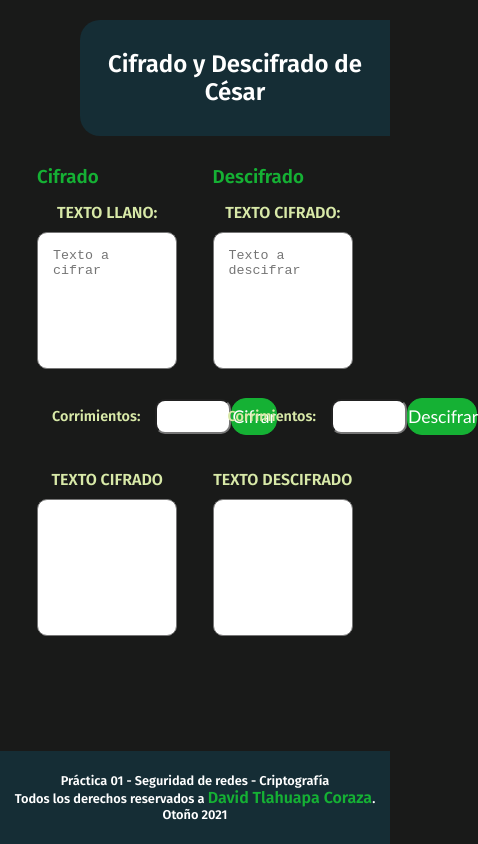
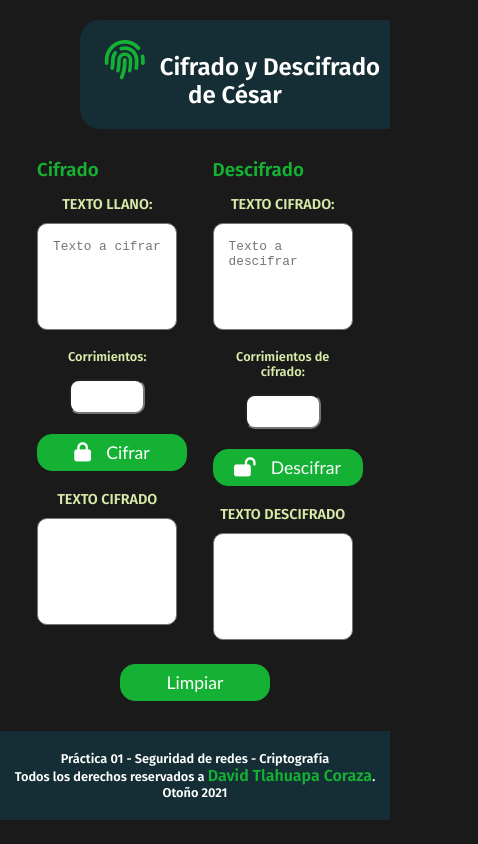
Before and after one commit to DavidTlCo/Cifrado-Descifrado-Cesar, a plain HTML site: page index.html in a window 390 px wide. Shown: the whole page, 478 px wide, since content can reach past the window. Drawn offline with Linux system fonts and the light colour scheme.

Commit message:
Encrypt/decrypt working

```diff
--- a/css/style.css
+++ b/css/style.css
@@ -17,13 +17,20 @@ body{
     background-color: var(--dark-primary);
     font-family: 'Fira Sans', sans-serif;
 }
+.fa-fingerprint{
+    margin: 0 15px;
+    font-size: 2.5rem;
+    color: var(--green-primary);
+
+}
 .title{
     margin: 20px 0px 15px 80px;
-    padding: 30px 0;
+    padding: 20px 0;
     color: var(--text-white);
     text-align: center;
     background-color: var(--dark-secondary);
     border-radius: 20px 0 0 20px;
+    font-size: 1.5rem;
 }
 .subtitle{
     text-align: start;
@@ -47,16 +54,18 @@ body{
     margin: 10px 0;
     text-align: center;
     text-transform: uppercase;
+    font-size: 0.9rem;
 }
 label{
     color: var(--text-light);
     padding: 0 15px;
-    font-size: 0.9rem;
+    font-size: 0.8rem;
 }
 .btn{
     display: block;
-    margin: 25px auto;
+    margin: 20px auto;
     width: 50%;
+    min-width: 150px;
     padding: 7px 0;
     border: 1px solid var(--green-primary);
     border-radius: 15px;
@@ -70,6 +79,14 @@ label{
     cursor: pointer;
     border: 1px solid var(--text-white);
 }
+.btn-reset{
+    width: 20%;
+}
+.fa-lock-open, .fa-lock{
+    color: var(--text-white);
+    margin-right: 15px;
+    font-size: 1.2rem;
+}
 textarea{
     resize: none;
     width: 100%;
@@ -78,6 +95,7 @@ textarea{
     outline: none;
     font-family: 'Courier New', Courier, monospace;
     font-weight: 400;
+    font-size: 1.05rem;
 }
 .form-group{
     display: flex;
@@ -88,16 +106,16 @@ textarea{
     outline: none;
     padding: 8px;
     border-radius: 10px;
+    margin-right: 15px;
 }
 .footer{
     width: 100%;
     background-color: var(--dark-secondary);
     text-align: center;
     color: var(--text-white);
-    padding: 22px 0;
+    padding: 20px 0;
+    margin-top: 30px;
     bottom: 0;
-    right: 0;
-    left: 0;
     position: fixed;
     font-size: 0.8rem;
 }
@@ -105,3 +123,22 @@ textarea{
     color: var(--green-primary);
     font-size: 1rem;
 }
+
+@media screen and (max-width: 890px){
+    .form-group{
+        display: block;
+    }
+    .shift{
+        text-align: center;
+    }
+    .form-control, label{
+        display: block;
+        margin: 15px auto;
+    }
+    textarea{
+        font-size: 0.8rem;
+    }
+    .footer{
+        position: relative;
+    }
+}
--- a/index.html
+++ b/index.html
@@ -4,46 +4,48 @@
     <meta charset="UTF-8">
     <meta http-equiv="X-UA-Compatible" content="IE=edge">
     <meta name="viewport" content="width=device-width, initial-scale=1.0">
+    <script src="https://kit.fontawesome.com/8d4425b4c8.js" crossorigin="anonymous"></script>
     <link rel="stylesheet" href="css/style.css">
     <title>Cifrado de Céssar</title>
 </head>
 <body>
     <main>
-        <h2 class="title">Cifrado y Descifrado de César</h2>
+        <h2 class="title"><i class="fas fa-fingerprint"></i>Cifrado y Descifrado de César</h2>
         <div class="container">
             <div  class="container-fluid">
                 <h3 class="subtitle">Cifrado</h3>
                 <h4 class="tag">Texto llano:</h4>
-                <textarea name="plain_text" id="" cols="30" rows="7" placeholder="Texto a cifrar" size="100"></textarea>
+                <textarea name="" id="encrypt_text" cols="30" rows="5" placeholder="Texto a cifrar" size="100"></textarea>
                 <div class="form-group">
-                    <label for="sifht_encrypt">Corrimientos: </label>
-                    <input type="number" class="form-control" id="sifht_encrypt" max="256" min="0">
-                    <button class="btn" id="encrypt">Cifrar</button>
+                    <label for="shift_encrypt" class="shift">Corrimientos: </label>
+                    <input type="number" class="form-control" id="shift_encrypt" max="256" min="0">
+                    <button class="btn" id="encrypt"><i class="fas fa-lock"></i>Cifrar</button>
                 </div>
                 <h4 class="tag">Texto cifrado</h4>
-                <textarea name="plain_text" id="" cols="30" rows="7" readonly></textarea>
+                <textarea name="" id="encrypt_encrypt" cols="30" rows="5" readonly></textarea>
             </div>
             <div  class="container-fluid">
                 <h3 class="subtitle">Descifrado</h3>
                 <h4 class="tag">Texto cifrado:</h4>
-                <textarea name="plain_text" id="" cols="30" rows="7" placeholder="Texto a descifrar" size="100"></textarea>
+                <textarea name="" id="decrypt_encrypt" cols="30" rows="5" placeholder="Texto a descifrar" size="100"></textarea>
                 <div class="form-group">
-                    <label for="sifht_decrypt">Corrimientos: </label>
-                    <input type="number" class="form-control" id="sifht_decrypt" max="256" min="0">
-                    <button class="btn" id="decrypt">Descifrar</button>
+                    <label for="shift_decrypt" class="shift">Corrimientos de cifrado: </label>
+                    <input type="number" class="form-control" id="shift_decrypt" max="256" min="0">
+                    <button class="btn" id="decrypt"><i class="fas fa-lock-open"></i>Descifrar</button>
                 </div>
                 <h4 class="tag">Texto descifrado</h4>
-                <textarea name="plain_text" id="" cols="30" rows="7" readonly></textarea>
+                <textarea name="" id="decrypt_text" cols="30" rows="5" readonly></textarea>
             </div>
         </div>
+        <input type="reset" value="Limpiar" class="btn btn-reset" id="reset">
     </main>
-    <footer class="footer">
+    <div class="footer">
         <div>
             <p>Práctica 01 - Seguridad de redes - Criptografía</p>
             <p>Todos los derechos reservados a <span class="author">David Tlahuapa Coraza</span>.</p>
             <p>Otoño 2021</p>
         </div>
-    </footer>
+    </div>
     <script src="js/script.js"></script>
 </body>
 </html>
--- /dev/null
+++ b/js/script.js
@@ -0,0 +1,50 @@
+const alpha = " !\"#$%&'()*+,-./0123456789:;<=>?@ABCDEFGHIJKLMNOPQRSTUVWXYZ[\\]^_`abcdefghijklmnopqrstuvwxyz{|}~";
+const size = [...alpha].length;
+
+const reset = () => {
+    document.getElementById("encrypt_text").value = '';
+    document.getElementById('encrypt_encrypt').value = '';
+    document.getElementById("decrypt_encrypt").value = '';
+    document.getElementById('decrypt_text').value = '';
+    document.getElementById("shift_decrypt").value = '';
+    document.getElementById("shift_encrypt").value = '';
+}
+
+const encrypt = (e) =>{
+    const encrypt_text = document.getElementById("encrypt_text").value;
+    const shift_encrypt = document.getElementById("shift_encrypt").value;
+    const result = cesar(encrypt_text, shift_encrypt);
+    document.getElementById('encrypt_encrypt').value = result;
+    document.getElementById("shift_decrypt").value = shift_encrypt;
+    document.getElementById("decrypt_encrypt").value = result;
+}
+
+const decrypt = (e) =>{
+    const decrypt_text = document.getElementById("decrypt_encrypt").value;
+    const shift_decrypt = document.getElementById("shift_decrypt").value;
+    const result = cesar(decrypt_text, (shift_decrypt*-1));
+    document.getElementById('decrypt_text').value = result;
+}
+
+const cesar = (text, shift) => {
+    let result = "";
+    console.log("des: "+shift+"size: "+size);
+    shift = (shift % size + size) % size;
+    console.log("des: "+shift);
+    for (let i = 0; i<text.length; i++) {
+        if( alpha.indexOf(text[i])!=-1 ){
+            let position = ((alpha.indexOf(text[i])+shift) % size);
+            result += alpha[position];
+        }else
+            result += text[i];
+    }
+    return result;
+}
+
+const init = () => {
+        document.getElementById('encrypt').addEventListener('click', encrypt);
+    document.getElementById('decrypt').addEventListener('click', decrypt);
+    document.getElementById('reset').addEventListener('click', reset);
+}
+
+init();
```
